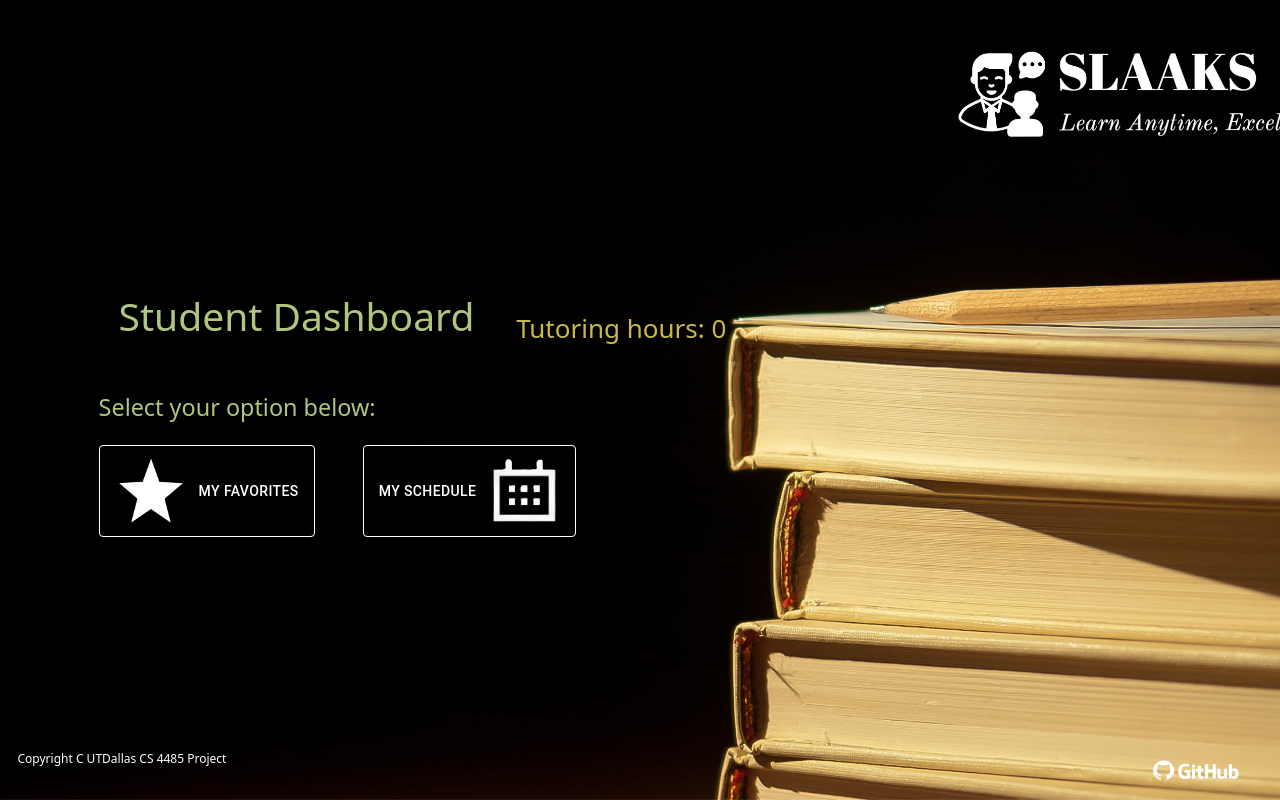
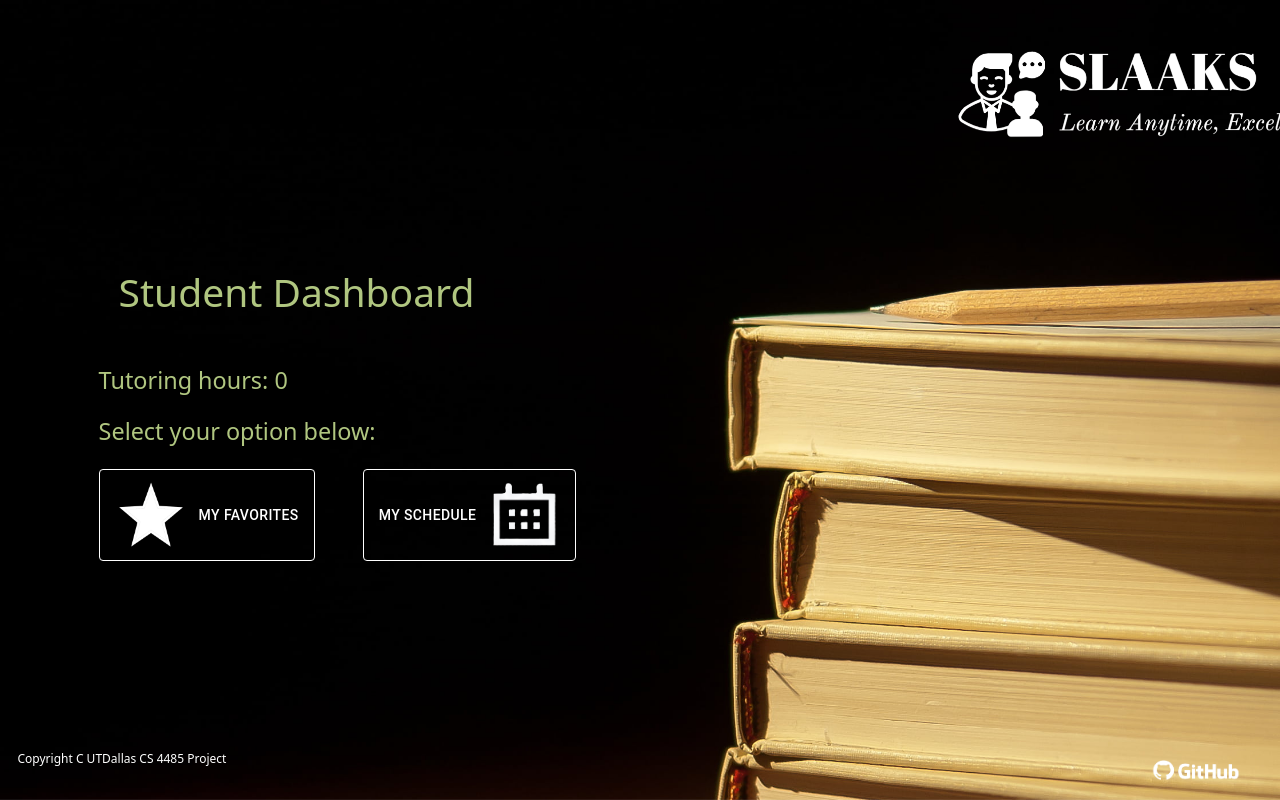
Before and after one commit to shrijxn/CS4485project, a React (Create React App) app: page /StudentDashboard in a window 1280 px wide. Built offline with nearby package versions, Linux system fonts and the light colour scheme.

Commit message:
Update StudentDashboard.js

```diff
--- a/src/components/StudentDashboard.js
+++ b/src/components/StudentDashboard.js
@@ -20,37 +20,42 @@ const defaultTheme = createTheme({
   },
 });
 
-
-
-
 function StudentDashboard() {
   const { user } = useUser(); // Retrieve user data
   const [tutoringHours, setTutoringHours] = useState(0);
 
-
-
   useEffect(() => {
     if (user?.email) {
-            fetch('http://localhost:5000/api/gettutoringhours', {
-                method: 'POST',
+      fetch("http://localhost:5000/api/gettutoringhours", {
+        method: "POST",
         headers: {
-                    'Content-Type': 'application/json',
+          "Content-Type": "application/json",
         },
         body: JSON.stringify({ email: user.email }),
       })
-                .then(response => response.json())
-                .then(data => setTutoringHours(data.hours))
-                .catch(error => console.error('Error:', error));
+        .then((response) => response.json())
+        .then((data) => setTutoringHours(data.hours))
+        .catch((error) => console.error("Error:", error));
     }
   }, [user]);
 
   return (
     <div style={{ textAlign: "center", marginTop: "20px" }}>
-            <div style={{ display: 'flex', justifyContent: 'space-between', alignItems: 'center', marginRight: '450px', marginLeft: '20px' }}>
+      <div
+        style={{
+          display: "flex",
+          justifyContent: "space-between",
+          alignItems: "center",
+          marginRight: "450px",
+          marginLeft: "20px",
+        }}
+      >
         <h2 className="header-animated-text">Student Dashboard</h2>
-                <div style={{ textAlign: 'right' }}>
-                    <p style={{ color: "#c7b94c" }}>Tutoring hours: {tutoringHours}</p> {/* Display the tutoring hours */}
       </div>
+      <div>
+        <h2 className="header2-animated-text">
+          Tutoring hours: {tutoringHours}
+        </h2>
       </div>
       <p className="header2-animated-text">Select your option below:</p>
       <Link
```
Lines whose indentation alone changed are shown as unchanged.
